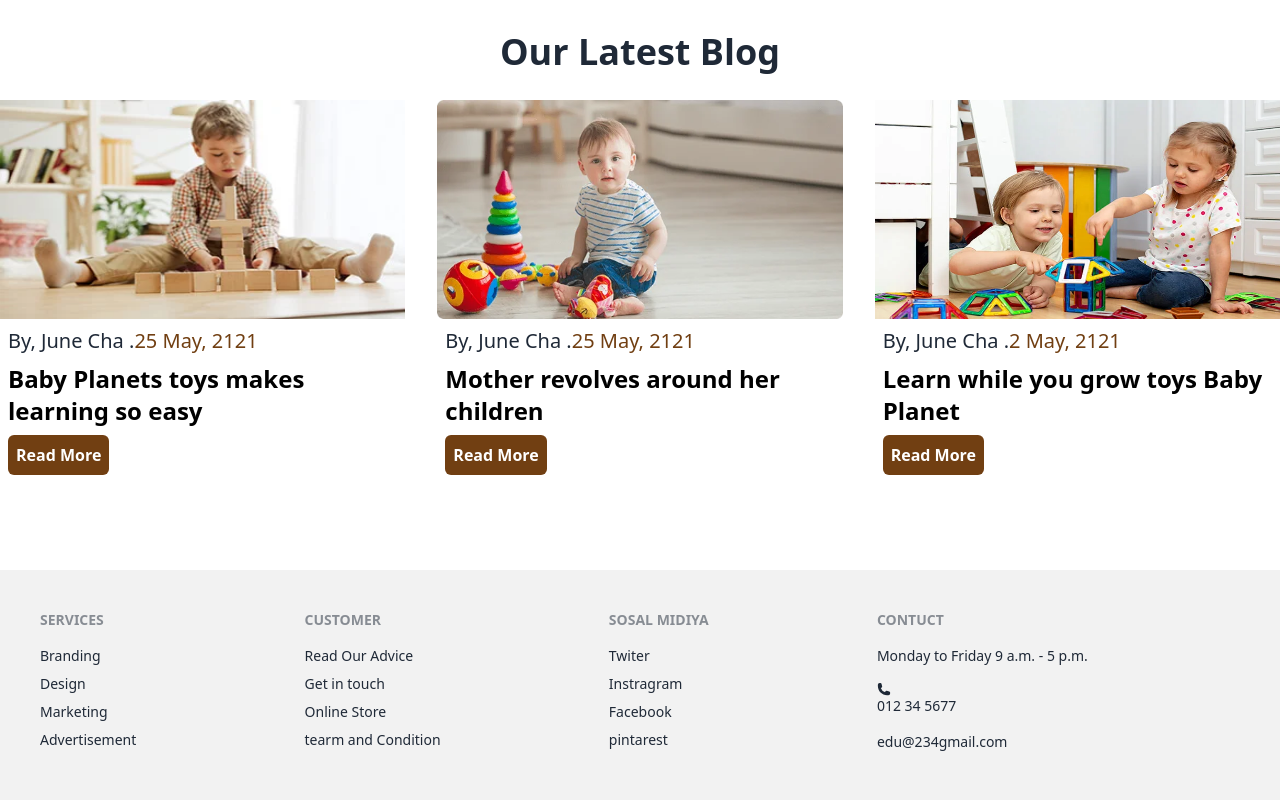
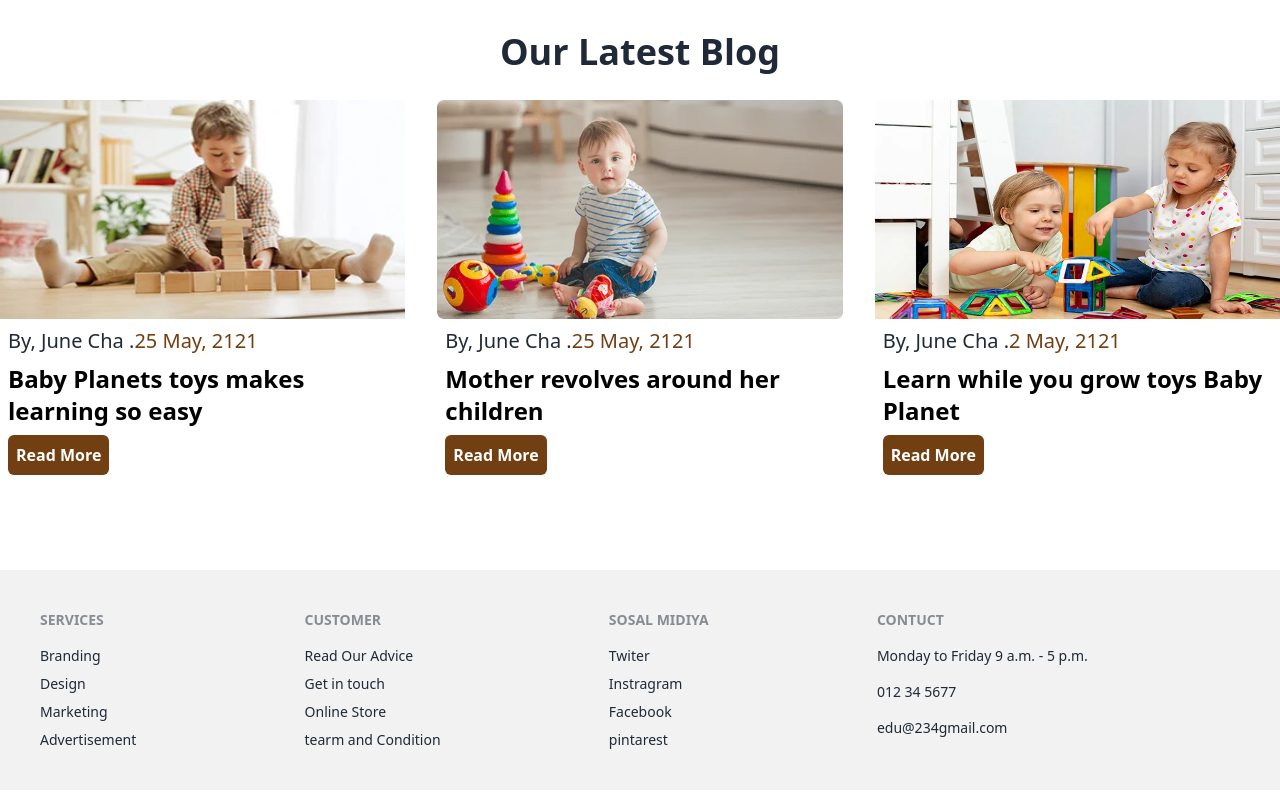
Before and after one commit to shammi-riya/educational_toys_clint, a React (Vite) app: page / in a window 1280 px wide. Shown: the part 2942-3742 px from the top of the page. Built offline with nearby package versions, Linux system fonts and the light colour scheme; no server answers.

Commit message:
add footer

```diff
--- a/src/Pages/Home/Home/Shared/Footer.jsx
+++ b/src/Pages/Home/Home/Shared/Footer.jsx
@@ -28,7 +28,7 @@ const Footer = () => {
   <div>
     <span className="footer-title">Contuct</span>
     <a className="link link-hover"><p className='mt-4'>Monday to Friday 9 a.m. - 5 p.m.</p></a>
-    <a className="link link-hover"><p className='my-4'><span><HiPhone></HiPhone></span> 012 34 5677</p></a>
+    <a className="link link-hover"><p className='my-4'> 012 34 5677</p></a>
     <a className="link link-hover"><p>edu@234gmail.com</p></a>
 
   </div>
```
